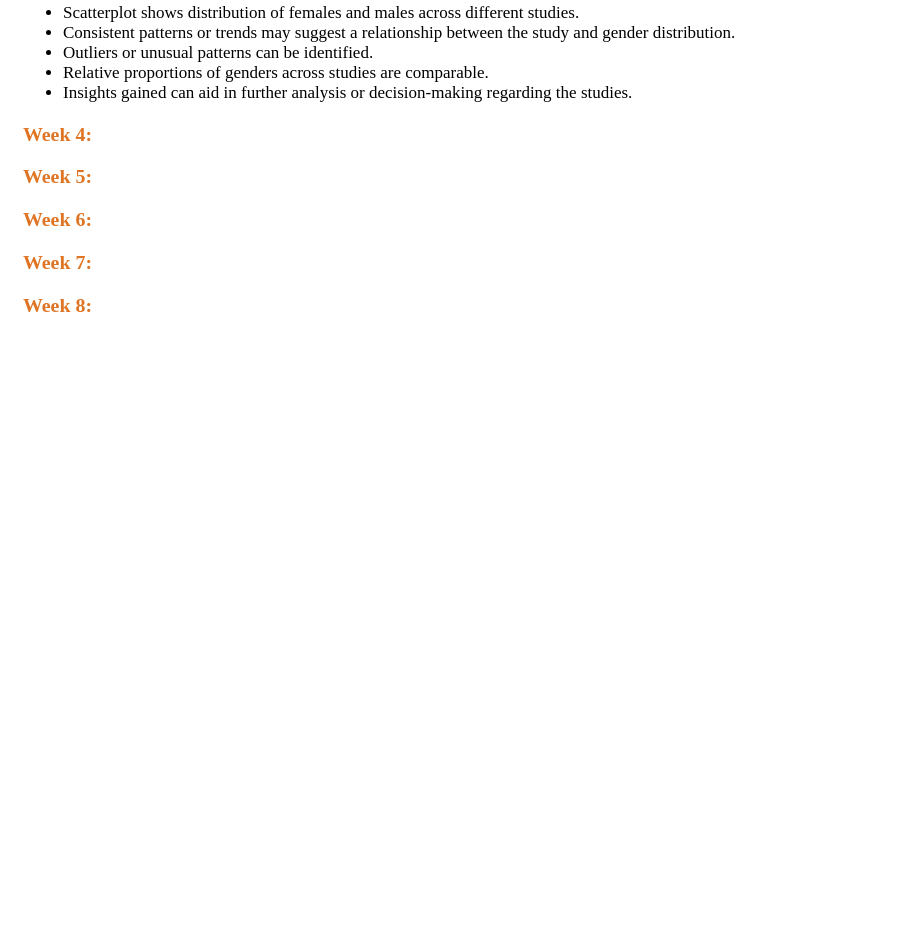
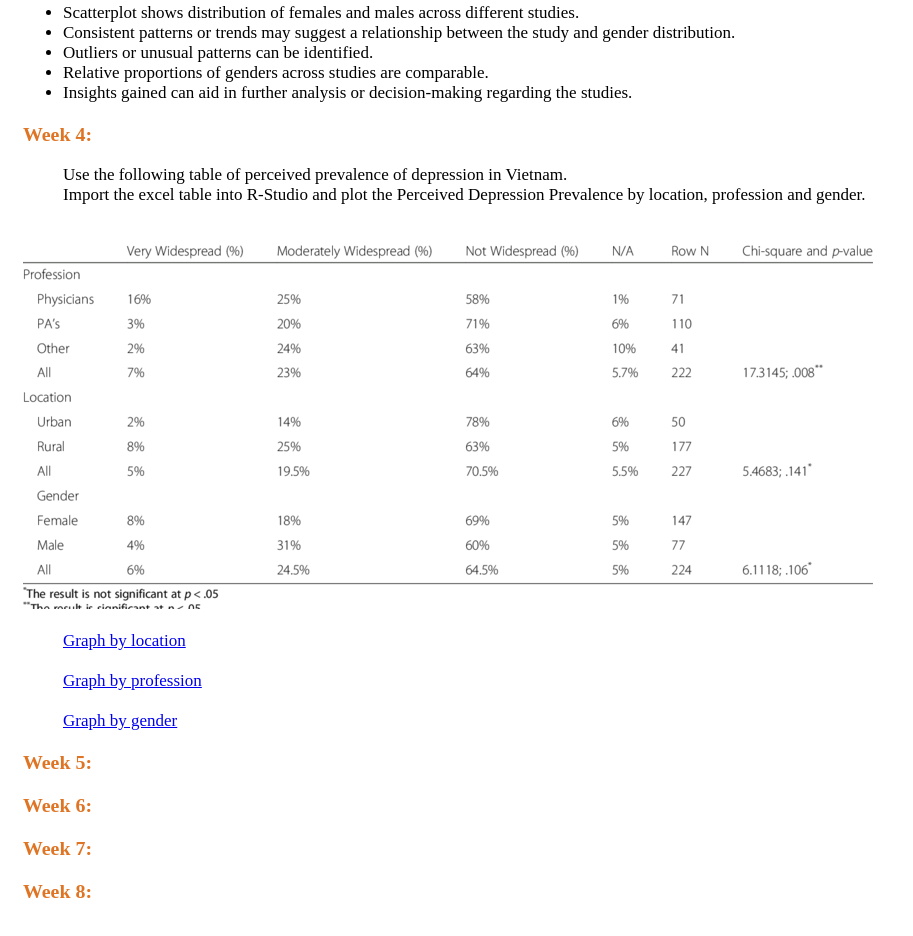
Before and after one commit to Jessie0611/INFM316-R, a plain HTML site: page index.html in a window 1280 px wide. Shown: the part 1106-2042 px from the top of the page, without its empty margins (0-913 px from the left). Before the commit the page ends 1458 px from the top, so only its background shows below. Drawn offline with Linux system fonts and the light colour scheme.

Commit message:
Add week four content

```diff
--- a/index.html
+++ b/index.html
@@ -78,6 +78,15 @@ GGPlot 2 library used <br> <br>
 </ul>
 
 <h3>Week 4:</h3>
+<p>Use the following table of perceived prevalence of depression in Vietnam. <br>
+    Import the excel table into R-Studio and plot the Perceived Depression Prevalence by location, profession and gender.</p> <br>
+<img src="PDF/Week4data.png"> <br>
+<p>
+    <a href="PDF/annotated-DA.Week4.pdf">Graph by location</a> <br> <br>
+    <a href="PDF/annotated-PR.Week4.pdf">Graph by profession</a> <br> <br>
+    <a href="PDF/annotated-GN.Week4.pdf">Graph by gender</a>
+</p>
+
 <h3>Week 5:</h3>
 <h3>Week 6:</h3>
 <h3>Week 7:</h3>
```
Also changed, not shown: PDF/Week4data.png (added), 3 other files.
